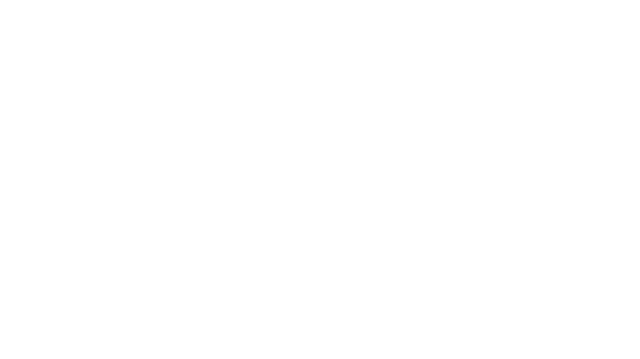
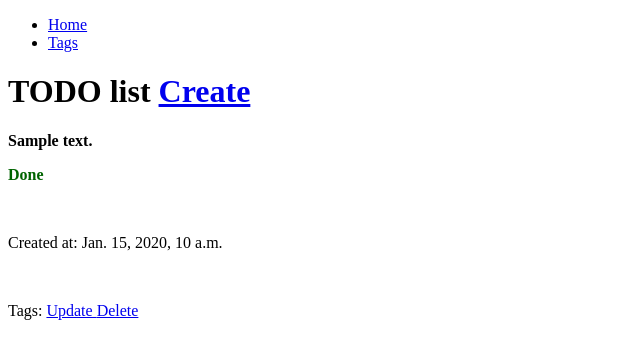
Before and after one commit to DmytryTong/Todo-list, a Django app: page / in a window 1280 px wide. Before the commit the part shown is empty. Shown: the top 359 px of the page, without its empty margins (0-640 px from the left). Run offline with Django 4.2, Linux system fonts and the light colour scheme; tables that the repository leaves empty hold one stand-in row (values such as "Sample post").

Commit message:
Updated task.html template with a content block

```diff
--- a/templates/todo_list/task_list.html
+++ b/templates/todo_list/task_list.html
@@ -1,10 +1,43 @@
-<!DOCTYPE html>
-<html lang="en">
-<head>
-  <meta charset="UTF-8">
-  <title>Title</title>
-</head>
-<body>
+{% extends "base.html" %}
 
-</body>
-</html>
+{% block content %}
+  <h1>
+    TODO list
+    <a href="{% url 'todo-list:tasks-create' %}" class="btn btn-primary link-to-page">
+      Create
+    </a>
+  </h1>
+  {% if task_list %}
+    {% for task in task_list %}
+      <strong>
+        {{ task.content }}
+        {% if task.complete is True %}
+        <p style="color: darkgreen">
+          Done
+        </p>
+        {% else %}
+        <p style="color: red">
+          Not done
+        </p>
+        {% endif %}
+      </strong>
+      <br>
+      <p>Created at: {{ task.creation_time }}</p>
+      <br>
+      {% if deadline %}
+        <p style="color: darkred">Deadline: {{ task.creation_time }}</p>
+      {% endif %}
+      <p>Tags:
+      {% for tag in tags %}
+        {{ tag.name }}
+      {% endfor %}
+      <a href="{% url 'todo_list:task-update' pk=task.id %}">
+        Update
+      </a>
+      <a href="{% url 'todo_list:task-delete' pk=task.id %}">
+        Delete
+      </a>
+      </p>
+    {% endfor %}
+  {% endif %}
+{% endblock %}
```
